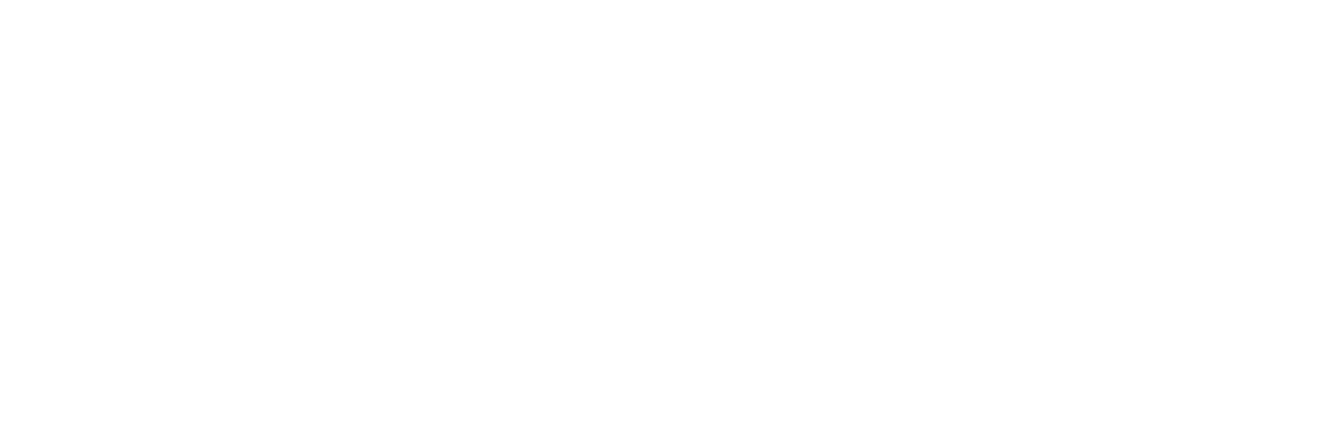
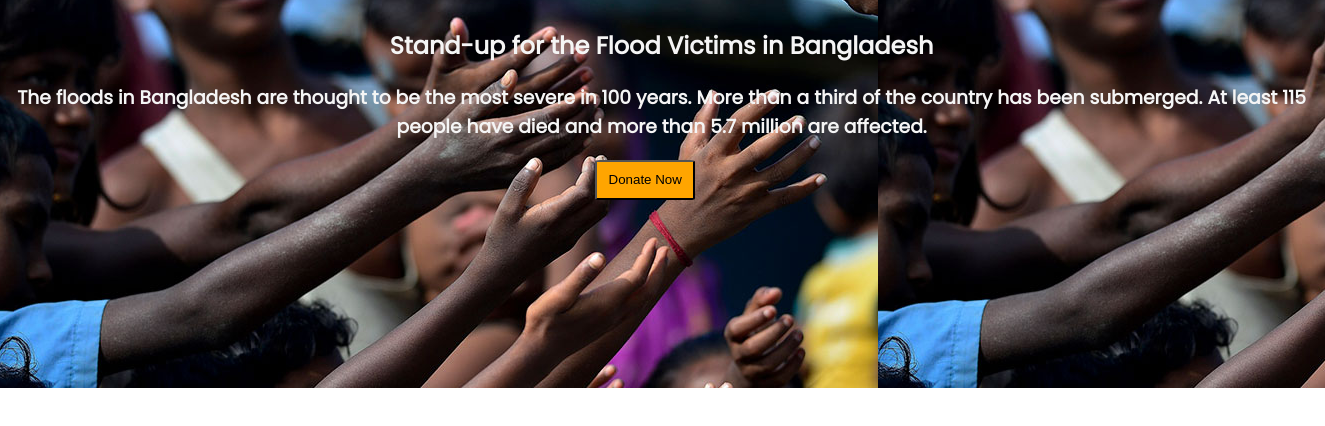
Before and after one commit to abulkhair75010/assignment01-Donate_today, a plain HTML site: page index.html in a window 1280 px wide. Shown: the whole page, 1325 px wide, since content can reach past the window. Drawn offline with Linux system fonts and the light colour scheme.

Commit message:
banner added

```diff
--- a/index.html
+++ b/index.html
@@ -14,7 +14,23 @@
 </head>
 
 <body>
-
+    <section class="banner">
+        <div>
+            <div class="banner-text">
+                <h1 class="banner-text01">Stand-up for the Flood Victims in Bangladesh</h1>
+                <h3 class="banner-text02">The floods in Bangladesh are thought to be the most severe in 100 years. More
+                    than
+                    a third of the country has been submerged. At least 115 people have died and more than 5.7 million
+                    are
+                    affected. </h3>
+            </div>
+            <div>
+                <a href="https://google.com" target="_blank">
+                    <button class="banner-btn">Donate Now</button>
+                </a>
+            </div>
+        </div>
+    </section>
 </body>
 
 </html>
--- a/style.css
+++ b/style.css
@@ -1,3 +1,37 @@
 body {
     font-family: 'Poppins', sans-serif;
 }
+
+.banner {
+    background-image: url(/images/donation13.jpg);
+
+
+    width: 105%;
+    height: 400px;
+    margin-top: -20px;
+    margin-left: -10px;
+    margin-right: -10px;
+}
+
+.banner-text {
+    padding-top: 20px;
+}
+
+.banner-text01 {
+    text-align: center;
+    color: whitesmoke;
+}
+
+.banner-text02 {
+    text-align: center;
+    color: whitesmoke;
+
+}
+
+.banner-btn {
+    width: 100px;
+    height: 40px;
+    border-radius: 5%;
+    background: orange;
+    margin-left: 45%;
+}
```
